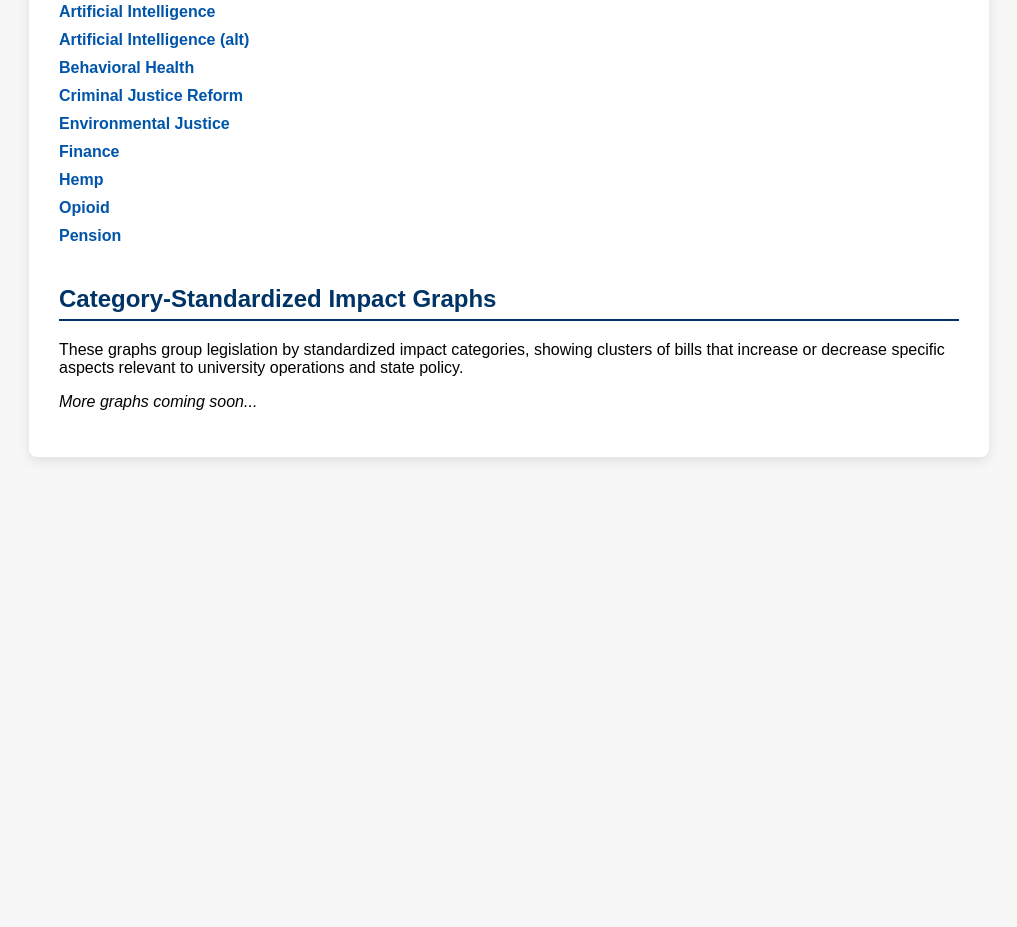
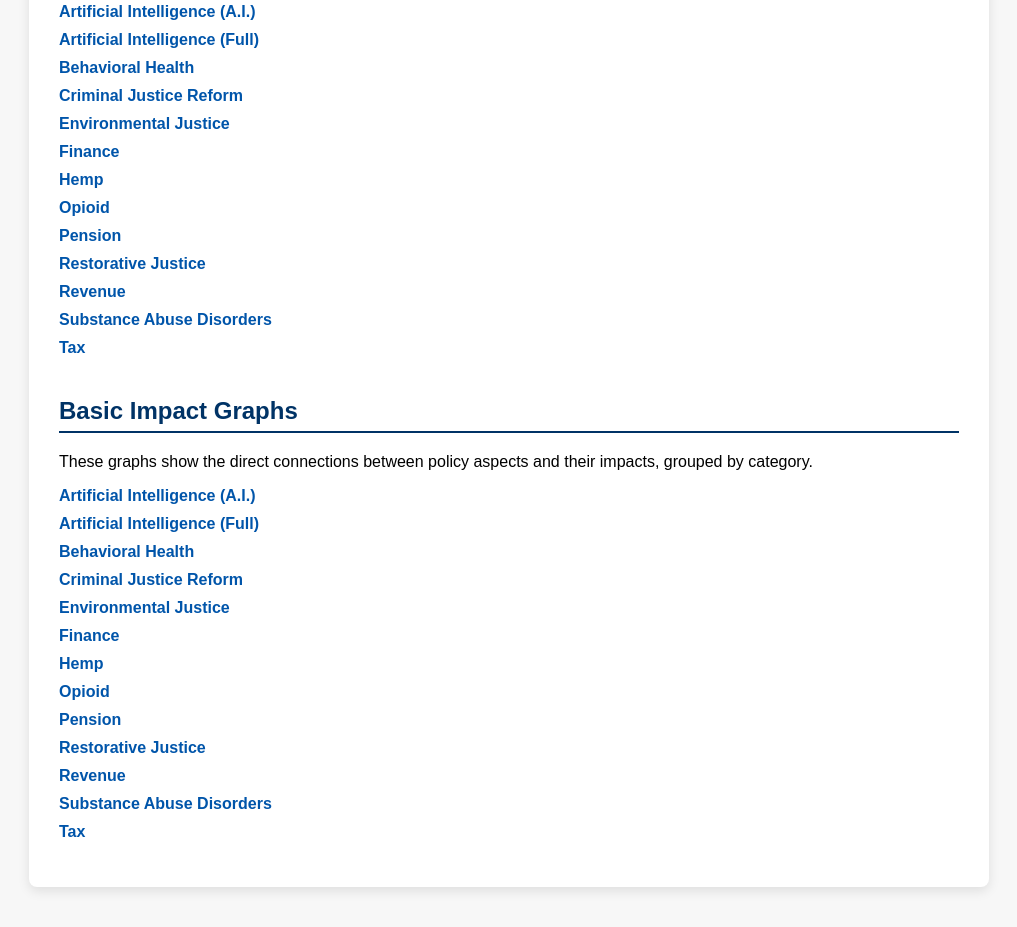
Before and after one commit to tayler-erbe/Legislative-Network-Graphs, a plain HTML site: page index.html in a window 1280 px wide. Shown: the part 502-1429 px from the top of the page, without its empty margins (131-1148 px from the left). Before the commit the page ends 999 px from the top, so only its background shows below. Drawn offline with Linux system fonts and the light colour scheme.

Commit message:
Update index.html

```diff
--- a/index.html
+++ b/index.html
@@ -78,15 +78,15 @@
         features describing the bill’s impact on university-related policy domains and beneficiary groups.
     </p>
 
-    <div class="graph-section">
+        <div class="graph-section">
         <h2>Three-Layer Impact Graphs</h2>
         <p>
             These graphs show the relationship between:
             <strong>Policy Aspect → Legislative Action (Increase/Decrease) → Intended Beneficiary.</strong>
         </p>
         <ul>
-            <li><a href="3layer_graphs/3layer_a_i.html">Artificial Intelligence</a></li>
-            <li><a href="3layer_graphs/3layer_artificial_intelligence.html">Artificial Intelligence (alt)</a></li>
+            <li><a href="3layer_graphs/3layer_a_i.html">Artificial Intelligence (A.I.)</a></li>
+            <li><a href="3layer_graphs/3layer_artificial_intelligence.html">Artificial Intelligence (Full)</a></li>
             <li><a href="3layer_graphs/3layer_behavioral_health.html">Behavioral Health</a></li>
             <li><a href="3layer_graphs/3layer_criminal_justice_reform.html">Criminal Justice Reform</a></li>
             <li><a href="3layer_graphs/3layer_environmental_justice.html">Environmental Justice</a></li>
@@ -94,21 +94,35 @@
             <li><a href="3layer_graphs/3layer_hemp.html">Hemp</a></li>
             <li><a href="3layer_graphs/3layer_opioid.html">Opioid</a></li>
             <li><a href="3layer_graphs/3layer_pension.html">Pension</a></li>
+            <li><a href="3layer_graphs/3layer_restorative_justice.html">Restorative Justice</a></li>
+            <li><a href="3layer_graphs/3layer_revenue.html">Revenue</a></li>
+            <li><a href="3layer_graphs/3layer_substance_abuse_disorders.html">Substance Abuse Disorders</a></li>
+            <li><a href="3layer_graphs/3layer_tax.html">Tax</a></li>
         </ul>
     </div>
 
     <div class="graph-section">
-        <h2>Category-Standardized Impact Graphs</h2>
+        <h2>Basic Impact Graphs</h2>
         <p>
-            These graphs group legislation by standardized impact categories, showing clusters of bills that increase
-            or decrease specific aspects relevant to university operations and state policy.
+            These graphs show the direct connections between policy aspects and their impacts, grouped by category.
         </p>
-
         <ul>
-            <!-- You can add more here once you upload the category-standardized graphs -->
-            <li><em>More graphs coming soon...</em></li>
+            <li><a href="Basic Graphs/network_a_i.html">Artificial Intelligence (A.I.)</a></li>
+            <li><a href="Basic Graphs/network_artificial_intelligence.html">Artificial Intelligence (Full)</a></li>
+            <li><a href="Basic Graphs/network_behavioral_health.html">Behavioral Health</a></li>
+            <li><a href="Basic Graphs/network_criminal_justice_reform.html">Criminal Justice Reform</a></li>
+            <li><a href="Basic Graphs/network_environmental_justice.html">Environmental Justice</a></li>
+            <li><a href="Basic Graphs/network_finance.html">Finance</a></li>
+            <li><a href="Basic Graphs/network_hemp.html">Hemp</a></li>
+            <li><a href="Basic Graphs/network_opioid.html">Opioid</a></li>
+            <li><a href="Basic Graphs/network_pension.html">Pension</a></li>
+            <li><a href="Basic Graphs/network_restorative_justice.html">Restorative Justice</a></li>
+            <li><a href="Basic Graphs/network_revenue.html">Revenue</a></li>
+            <li><a href="Basic Graphs/network_substance_abuse_disorders.html">Substance Abuse Disorders</a></li>
+            <li><a href="Basic Graphs/network_tax.html">Tax</a></li>
         </ul>
     </div>
+
 
 </div>
 
```
